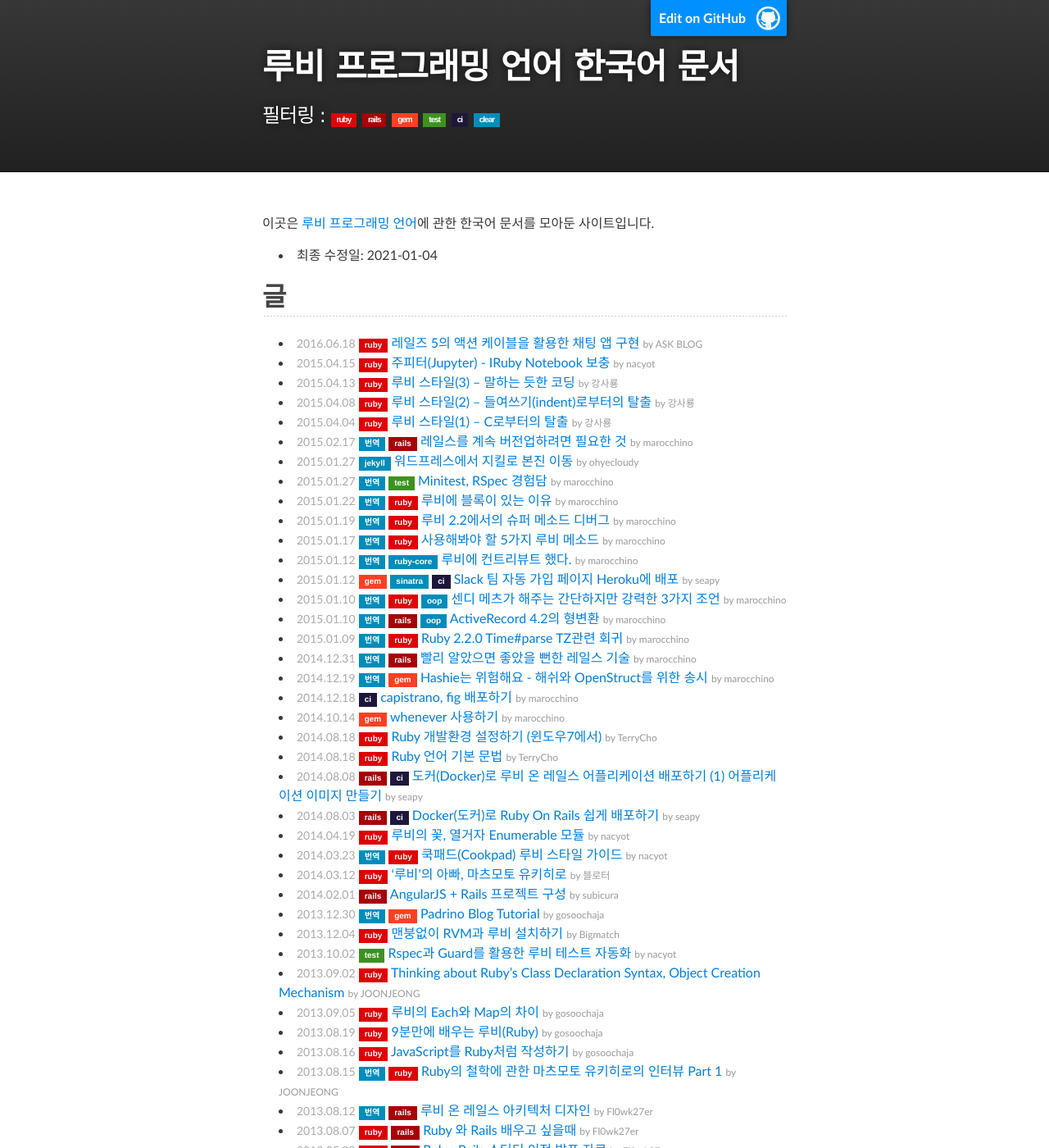
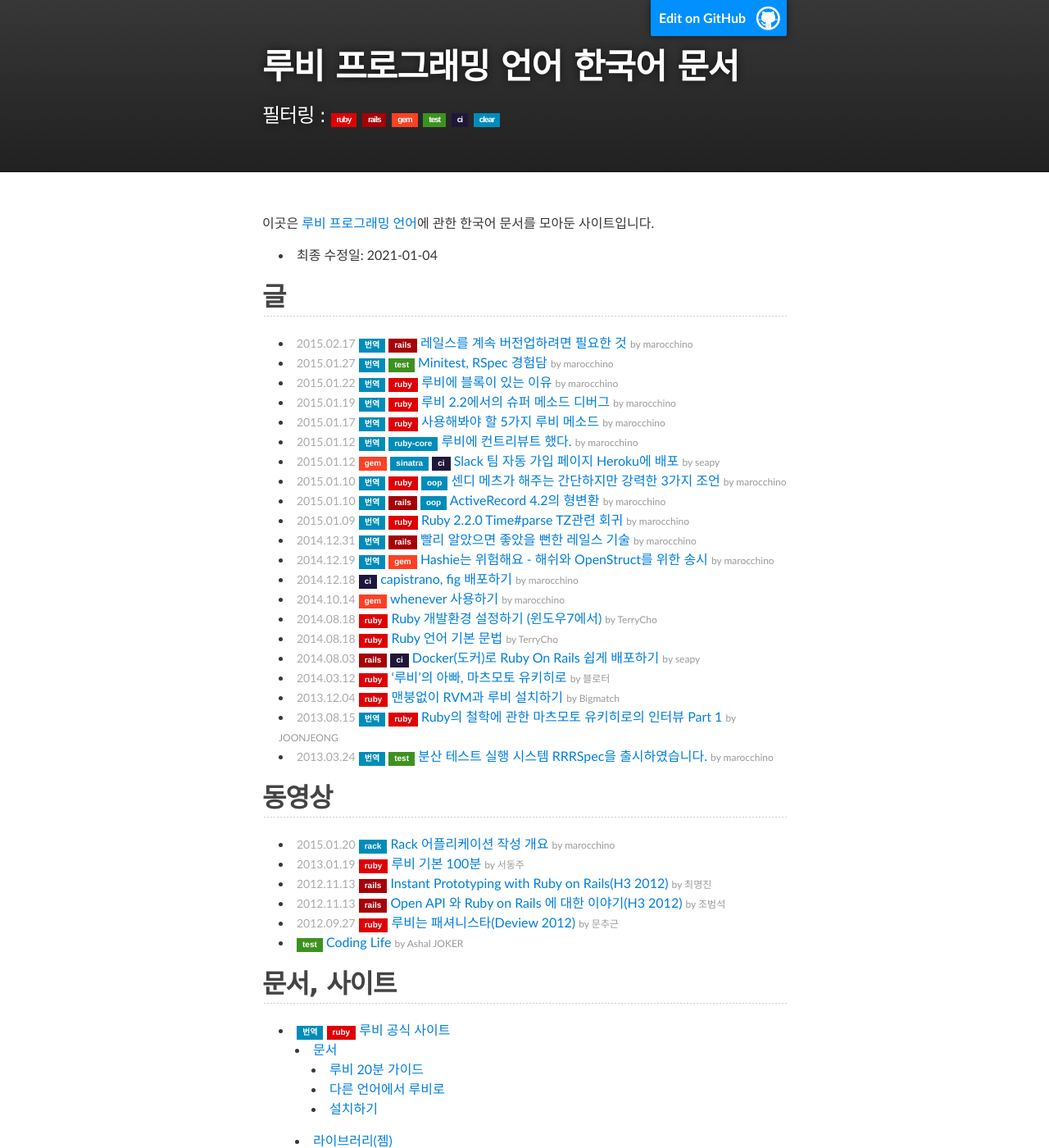
Before and after one commit to rubykr/rubykr.github.io, a Jekyll site: the page built from index.md, in a window 1280 px wide and 1400 px high. Shown: the whole window at 82% size. Built offline with Jekyll 4.4.1, drawn with Linux system fonts in a browser that asks for light colours; comment, search, counter and statistics services are not loaded; some of the changed text lies outside the part shown.

Commit message:
죽은 링크 제거 & 루비 버전업

```diff
--- a/Gemfile
+++ b/Gemfile
@@ -1,10 +1,11 @@
 source "https://rubygems.org"
-ruby '2.5.0' unless ENV['DEV']
+ruby '3.0.0' unless ENV['DEV']
 
 gem 'rake'
 gem 'github-pages'
 gem 'kramdown'
 gem 'travis'
+gem 'webrick'
 
 group :development do
   gem 'validate-website', '~> 1.0'
--- a/index.md
+++ b/index.md
@@ -10,13 +10,7 @@
 ## [글](#articles)
 {: #articles}
 
-- [레일즈 5의 액션 케이블을 활용한 채팅 앱 구현](http://blog.ask.co.de/2016/06/레일즈-5의-액션-케이블을-활용한-채팅-앱-구현/){: .article data-date="2016.06.18" data-tags="ruby" data-author="ASK BLOG" }
-- [주피터(Jupyter) - IRuby Notebook 보충](http://blog.nacyot.com/articles/2015-04-15-rorlab-jupyter-iruby-notebook/){: .article data-date="2015.04.15" data-tags="ruby" data-author="nacyot" }
-- [루비 스타일(3) – 말하는 듯한 코딩](http://thinkinginruby.com/2015/04/13/talking-in-code/){: .article data-date="2015.04.13" data-tags="ruby" data-author="강사룡" }
-- [루비 스타일(2) – 들여쓰기(indent)로부터의 탈출](http://thinkinginruby.com/2015/04/08/exodus-from-indent/){: .article data-date="2015.04.08" data-tags="ruby" data-author="강사룡" }
-- [루비 스타일(1) – C로부터의 탈출](https://thinkinginruby.wordpress.com/2015/04/07/exodus-from-c/){: .article data-date="2015.04.04" data-tags="ruby" data-author="강사룡" }
 - [레일스를 계속 버전업하려면 필요한 것](https://dayone.me/1o5Pzcb){: .article data-date="2015.02.17" data-tags="translated rails" data-author="marocchino" }
-- [워드프레스에서 지킬로 본진 이동](http://we.weirdmeetup.com/jekyll-워드프레스에서-지킬로-본진-이동/){: .article data-date="2015.01.27" data-tags="jekyll" data-author="ohyecloudy" }
 - [Minitest, RSpec 경험담](https://dayone.me/1h07zq8){: .article data-date="2015.01.27" data-tags="translated test" data-author="marocchino" }
 - [루비에 블록이 있는 이유](https://dayone.me/1g50zn8){: .article data-date="2015.01.22" data-tags="translated ruby" data-author="marocchino" }
 - [루비 2.2에서의 슈퍼 메소드 디버그](https://dayone.me/1faIzEW){: .article data-date="2015.01.19" data-tags="translated ruby" data-author="marocchino" }
@@ -32,25 +26,10 @@
 - [whenever 사용하기](https://gist.github.com/marocchino/339af95e07d17ed2a87e){: .article data-date="2014.10.14" data-tags="gem" data-author="marocchino" }
 - [Ruby 개발환경 설정하기 (윈도우7에서)](http://bcho.tistory.com/946){: .article data-date="2014.08.18" data-tags="ruby" data-author="TerryCho" }
 - [Ruby 언어 기본 문법](http://bcho.tistory.com/945){: .article data-date="2014.08.18" data-tags="ruby" data-author="TerryCho" }
-- [도커(Docker)로 루비 온 레일스 어플리케이션 배포하기 (1) 어플리케이션 이미지 만들기](http://blog.nacyot.com/articles/2014-08-08-rails-on-docker/){: .article data-date="2014.08.08" data-tags="rails ci" data-author="seapy" }
 - [Docker(도커)로 Ruby On Rails 쉽게 배포하기](http://seapy.com/2084){: .article data-date="2014.08.03" data-tags="rails ci" data-author="seapy" }
-- [루비의 꽃, 열거자 Enumerable 모듈](http://blog.nacyot.com/articles/2014-04-19-ruby-enumerable/){: .article data-date="2014.04.19" data-tags="ruby" data-author="nacyot" }
-- [쿡패드(Cookpad) 루비 스타일 가이드](http://blog.nacyot.com/articles/2014-03-23-cookpad-ruby-styleguide/){: .article data-date="2014.03.23" data-tags="translated ruby" data-author="nacyot" }
 - [‘루비’의 아빠, 마츠모토 유키히로](http://www.bloter.net/archives/184564){: .article data-date="2014.03.12" data-tags="ruby" data-author="블로터" }
-- [AngularJS + Rails 프로젝트 구성](http://blog.remotty.com/blog/2014/02/01/angularjs-plus-rails-peurojegteu-guseong/){: .article data-date="2014.02.01" data-tags="rails" data-author="subicura" }
-- [Padrino Blog Tutorial](http://blog.baenlee.com/blog/2013/12/30/bundle-exec-padrino-g-project/){: .article data-date="2013.12.30" data-tags="translated gem" data-author="gosoochaja" }
 - [맨붕없이 RVM과 루비 설치하기](http://bigmatch.i-um.net/2013/12/%EB%A9%98%EB%B6%95%EC%97%86%EC%9D%B4-rvm%EA%B3%BC-%EB%A3%A8%EB%B9%84-%EC%84%A4%EC%B9%98%ED%95%98%EA%B8%B0/){: .article data-date="2013.12.04" data-tags="ruby" data-author="Bigmatch" }
-- [Rspec과 Guard를 활용한 루비 테스트 자동화](http://blog.nacyot.com/articles/2013-10-02-ruby-test-automation-with-rspec-and-guard/){: .article data-date="2013.10.02" data-tags="test" data-author="nacyot" }
-- [Thinking about Ruby’s Class Declaration Syntax, Object Creation Mechanism](http://we.weirdmeetup.com/thinking-about-rubys-class-declaration-syntax-object-creation-mechanism/){: .article data-date="2013.09.02" data-tags="ruby" data-author="JOONJEONG" }
-- [루비의 Each와 Map의 차이](http://blog.baenlee.com/blog/2013/09/05/difference-between-the-map-and-each-in-ruby/){: .article data-date="2013.09.05" data-tags="ruby" data-author="gosoochaja" }
-- [9분만에 배우는 루비(Ruby)](http://blog.baenlee.com/blog/2013/08/19/try-ruby-00){: .article data-date="2013.08.19" data-tags="ruby" data-author="gosoochaja" }
-- [JavaScript를 Ruby처럼 작성하기](http://blog.baenlee.com/blog/2013/08/16/jsruby/){: .article data-date="2013.08.16" data-tags="ruby" data-author="gosoochaja" }
 - [Ruby의 철학에 관한 마츠모토 유키히로의 인터뷰 Part 1](http://we.weirdmeetup.com/ruby의-철학에-관한-마츠모토-유키히로의-인터뷰-part-1/){: .article data-date="2013.08.15" data-tags="translated ruby" data-author="JOONJEONG" }
-- [루비 온 레일스 아키텍처 디자인](http://flowkater.github.io/blog/2013/08/12/rails-architecture/){: .article data-date="2013.08.12" data-tags="translated rails" data-author="Fl0wk27er" }
-- [Ruby 와 Rails 배우고 싶을때](http://flowkater.github.io/blog/2013/08/07/ruby-and-rails-learning-resource/){: .article data-date="2013.08.07" data-tags="ruby rails" data-author="Fl0wk27er" }
-- [Ruby, Rails 스터디 이전 발표 자료](http://flowkater.github.io/blog/2013/05/29/be-a-rubyist-1-2/){: .article data-date="2013.05.29" data-tags="ruby rails" data-author="Fl0wk27er" }
-- [- TDD는 죽었다 - Rails를 만든 DHH의 글](http://yisangwook.tumblr.com/post/83725422949/tdd-is-dead-long-live-testing){: .article data-date="2013.04.25" data-tags="translated test" data-author="yisangwook" }
-- [루비 테스트 프레임워크 RSpec 2.14 매쳐(Matchers)](http://blog.nacyot.com/articles/2014-04-07-rspec-matchers/){: .article data-date="2013.04.07" data-tags="test" data-author="nacyot" }
 - [분산 테스트 실행 시스템 RRRSpec을 출시하였습니다.](https://gist.github.com/marocchino/9738532){: .article data-date="2013.03.24" data-tags="translated test" data-author="marocchino" }
 
 
@@ -58,13 +37,10 @@
 {: #movies}
 
 - [Rack 어플리케이션 작성 개요](https://www.youtube.com/watch?v=A1JyeGEColQ){: .article data-date="2015.01.20" data-tags="rack" data-author="marocchino" }
-- [도커(Docker)로 루비 온 레일스(Ruby on Rails) 어플리케이션 배포하기 1/2](https://www.youtube.com/watch?v=LEeQvLx70MA){: .article data-date="2014.06.11" data-tags="rails ci" data-author="nacyot" }
-- [Zero to Pinterest UI(Dev.Study.Archive)](http://dev-study.github.io/presentations/zero_to_pinterent_ui.html){: .article data-date="2013.08.18" data-tags="rails" data-author="김성준" }
 - [루비 기본 100분](http://www.youtube.com/watch?v=vjyL6fLzJjA){: .article data-date="2013.01.19" data-tags="ruby" data-author="서동주" }
 - [Instant Prototyping with Ruby on Rails(H3 2012)](http://www.youtube.com/watch?v=AlNLavCg3yg){: .article data-date="2012.11.13" data-tags="rails" data-author="최명진" }
 - [Open API 와 Ruby on Rails 에 대한 이야기(H3 2012)](http://www.youtube.com/watch?v=fAi0PC0v5OQ){: .article data-date="2012.11.13" data-tags="rails" data-author="조범석" }
 - [루비는 패셔니스타(Deview 2012)](http://deview.kr/2012/xe/index.php?mid=track&document_srl=391&time_srl=233){: .article data-date="2012.09.27" data-tags="ruby" data-author="문추근" }
-- [RORLab Podcasts](https://itunes.apple.com/cy/podcast/rorlab-podcast/id770036911){: .article data-tags="rails"}
 - [Coding Life](http://www.youtube.com/playlist?list=PLbdtsbZUwdeSAjccModOzFREAyX9W4Jh-){: .article data-tags="test" data-author="Ashal JOKER"}
 
 ## [문서, 사이트](#docs)
@@ -81,13 +57,7 @@
 - [루비 스타일 가이드](https://github.com/dalzony/ruby-style-guide/blob/master/README-koKR.md){: .article data-tags="translated ruby" data-author="dalzony"}
 - [알아두면 도움이 되는 55가지 루비 기법](https://gist.github.com/nacyot/7624036){: .article data-tags="translated ruby" data-author="nacyot"}
 - [Joinc : Ruby](http://www.joinc.co.kr/modules/moniwiki/wiki.php/Site/Ruby){: .article data-tags="ruby"}
-- [이상한 모임 : 루비](http://we.weirdmeetup.com/tag/ruby/){: .article data-tags="ruby"}
 - [생활코딩 : 루비](http://opentutorials.org/course/742/4554){: .article data-tags="ruby"}
-- 레일스 가이드
-  [RubyKr](http://rorlab.org/rg/index.html){: .article data-tags="translated rails"}
-  [ROR Lab](http://guides.rorlab.org)
-- [ROR Lab.](http://rorlab.org/){: .article data-tags="rails"}
-  - [HappyRails](http://happyrails.rorlab.org/ko)
 - [레일즈 스타일 가이드](https://github.com/pureugong/rails-style-guide/blob/master/README-koKR.md){: .article data-tags="translated rails"}
 - [지킬(jekyll)](http://jekyllrb-ko.github.io){: .article data-tags="translated gem"}
 - [시나트라(sinatra)](http://www.sinatrarb.com/intro-ko.html){: .article data-tags="translated gem"}
@@ -145,8 +115,8 @@
 ### [오래된 책들](#book-old)
 {: #book-old}
 
-현재 루비 최신 버전은 2.2, 레일스 최신 버전은 4.2 입니다. 루비 1.9, 레일스 2는
-지원이 끝난 상태이며 루비 2.0과 레일스 3은 보안 유지보수 상태입니다. 아래에 있는
+현재 루비 최신 버전은 3.0, 레일스 최신 버전은 6.1 입니다. 루비 2.4, 레일스 3은
+지원이 끝난 상태이며 루비 2.5과 레일스 4는 보안 유지보수 상태입니다. 아래에 있는
 책들은 루비 1.8 이전, 레일스 2 이전의 내용을 담고 있습니다. 루비의 경우는 오래된
 책으로도 기본적인 컨샙을 이해하기에 무리가 없습니다만, 레일스는 2에서 3,4로 넘어갈
 때 중요한 문체의 변화가 있었고 그 시점에서 잘 돌아갔던 코드라도 지금은 사용할 수
```
Also changed, not shown: .travis.yml, Gemfile.lock.
